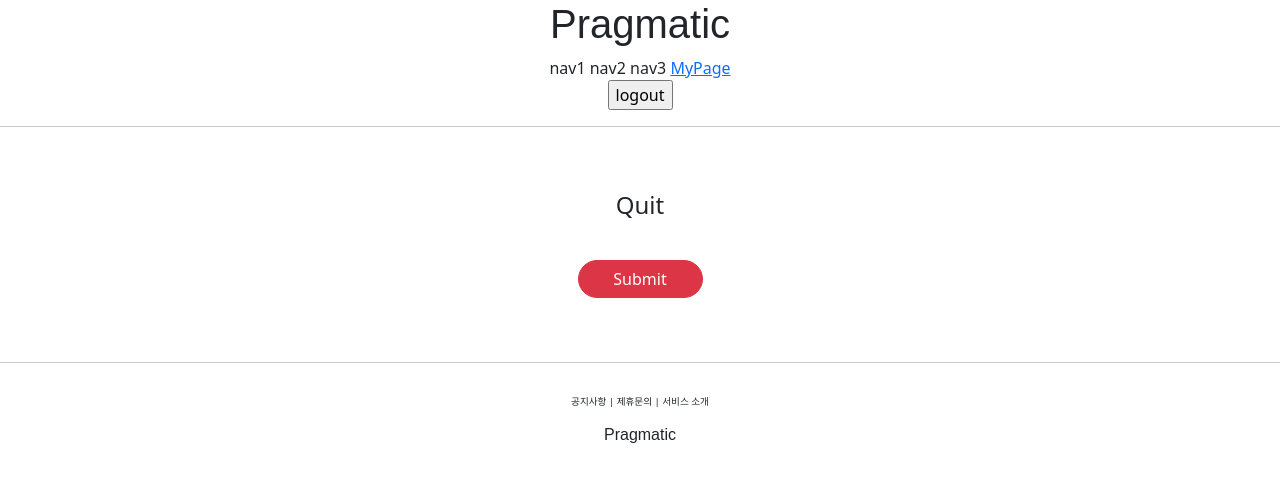
After one commit to yeeuniii/study-django, a Django app: page /account/delete/1/ in a window 1280 px wide. The commit adds this page. Shown: the top 482 px of the page. Run offline with Django 5.2, Linux system fonts and the light colour scheme; tables that the repository leaves empty hold one stand-in row (values such as "Sample post"); some libraries are stand-ins or nearby versions; some web fonts are replaced.

Commit message:
feat: accountapp 회원탈퇴 기능 구현

```diff
--- /dev/null
+++ b/accountapp/templates/accountapp/delete.html
@@ -0,0 +1,17 @@
+{% extends 'base.html' %}
+{% load bootstrap4 %}
+
+{% block content %}
+
+<div style="text-align: center; max-width: 500px; margin: 4rem auto">
+    <div class="mb-4">
+        <h4>Quit</h4>
+    </div>
+    <form action="{% url 'accountapp:delete' user.pk %}" method="post">
+        {% csrf_token %}
+        {% bootstrap_form form %}
+        <input type="submit" class="btn btn-danger rounded-pill col-3 mt-3">
+    </form>
+</div>
+
+{% endblock %}
--- a/accountapp/templates/accountapp/detail.html
+++ b/accountapp/templates/accountapp/detail.html
@@ -17,6 +17,11 @@
                 Change Info
             </p>
         </a>
+        <a href="{% url 'accountapp:delete' user.pk %}">
+            <p>
+                Quit
+            </p>
+        </a>
         {% endif %}
     </div>
 </div>
--- a/accountapp/urls.py
+++ b/accountapp/urls.py
@@ -13,4 +13,5 @@ urlpatterns = [
     path('logout/', LogoutView.as_view(), name='logout'),
     path('detail/<int:pk>/', views.AccountDetailView.as_view(), name='detail'),
     path('update/<int:pk>/', views.AccountUpdateView.as_view(), name='update'),
+    path('delete/<int:pk>/', views.AccountDeleteView.as_view(), name='delete'),
 ]
--- a/accountapp/views.py
+++ b/accountapp/views.py
@@ -3,7 +3,7 @@ from django.contrib.auth.models import User
 from django.http import HttpResponse, HttpResponseRedirect
 from django.shortcuts import render
 from django.urls import reverse, reverse_lazy
-from django.views.generic import CreateView, DetailView, UpdateView
+from django.views.generic import CreateView, DetailView, UpdateView, DeleteView
 
 from accountapp.forms import UserUpdateForm
 from accountapp.models import HelloWorld
@@ -45,3 +45,8 @@ class AccountUpdateView(UpdateView):
     form_class = UserUpdateForm
     success_url = reverse_lazy('accountapp:hello_world')
     template_name = 'accountapp/update.html'
+
+class AccountDeleteView(DeleteView):
+    model = User
+    success_url = reverse_lazy('accountapp:login')
+    template_name = 'accountapp/delete.html'
```
